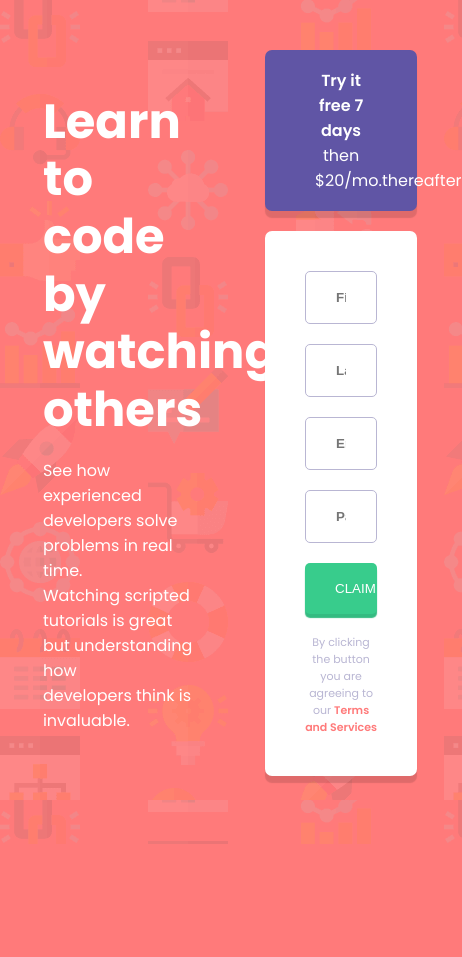
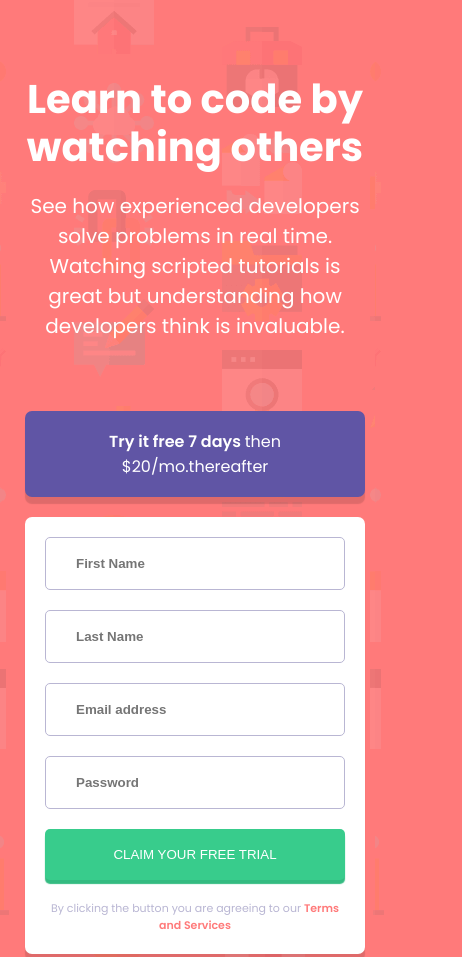
Before and after one commit to sheywenko/responsive-form, a plain HTML site: page index.html in a window 390 px wide. Shown: the top 957 px of the page, 462 px wide, since content can reach past the window. Before the commit the page ends 844 px from the top, so only its background shows below. Drawn offline with Linux system fonts and the light colour scheme.

Commit message:
work on responsiveness

```diff
--- a/style.css
+++ b/style.css
@@ -103,18 +103,35 @@ input[type="submit"]:hover {
   font-weight: 600;
 }
 
-@media (max-width: 375px) {
+@media (max-width: 600px) {
   body {
     background-image: url("bg-intro-mobile.png");
   }
   .container {
     flex-direction: column;
     width: 100%;
-    padding: 15px;
+    padding: 25px;
   }
   .description--text-box {
     width: 100%;
     text-align: center;
+  }
+  .description--text-box h1 {
+    font-size: 40px;
+  }
+  .description--text-box p {
+    font-size: 20px;
+  }
+  .form-container {
+    width: 100%;
+  }
+  .form-box {
+    padding: 20px;
+  }
+}
+@media (max-width: 375px) {
+  .container {
+    padding: 15px;
   }
   .description--text-box h1 {
     font-size: 32px;
@@ -122,9 +139,6 @@ input[type="submit"]:hover {
   .description--text-box p {
     font-size: 16px;
   }
-  .form-container {
-    width: 100%;
-  }
   .form-box {
     padding: 15px;
   }
```
